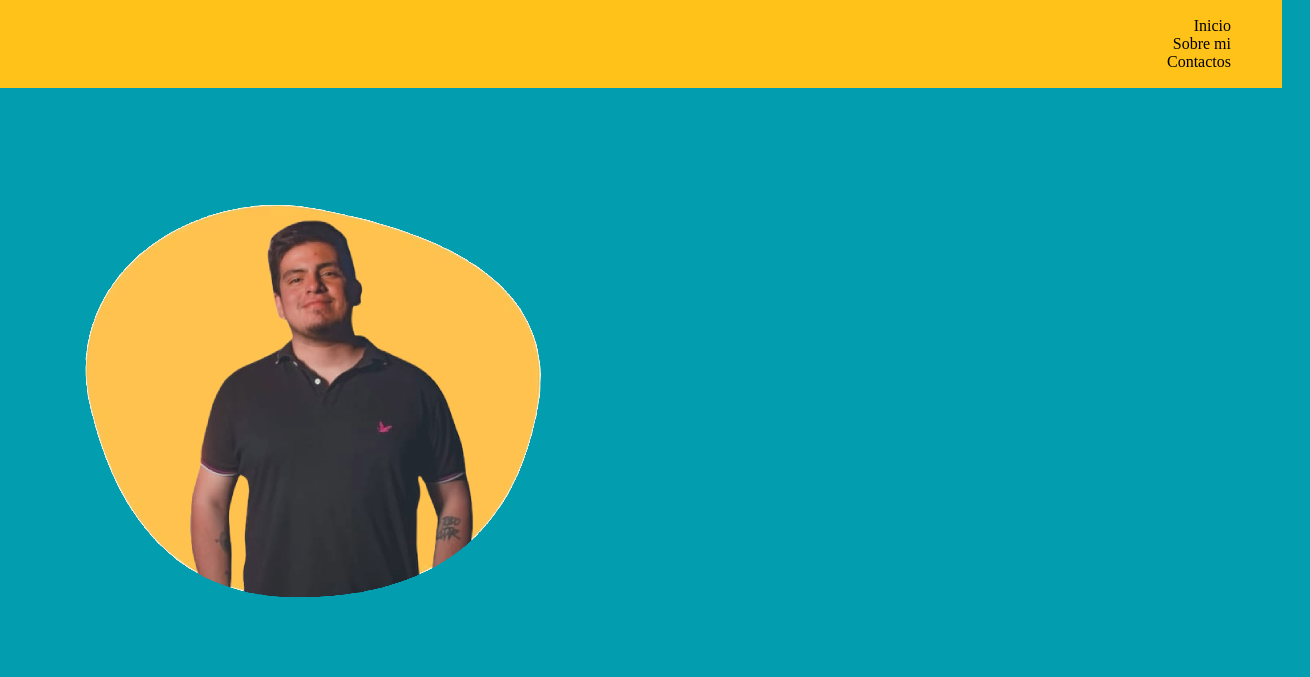
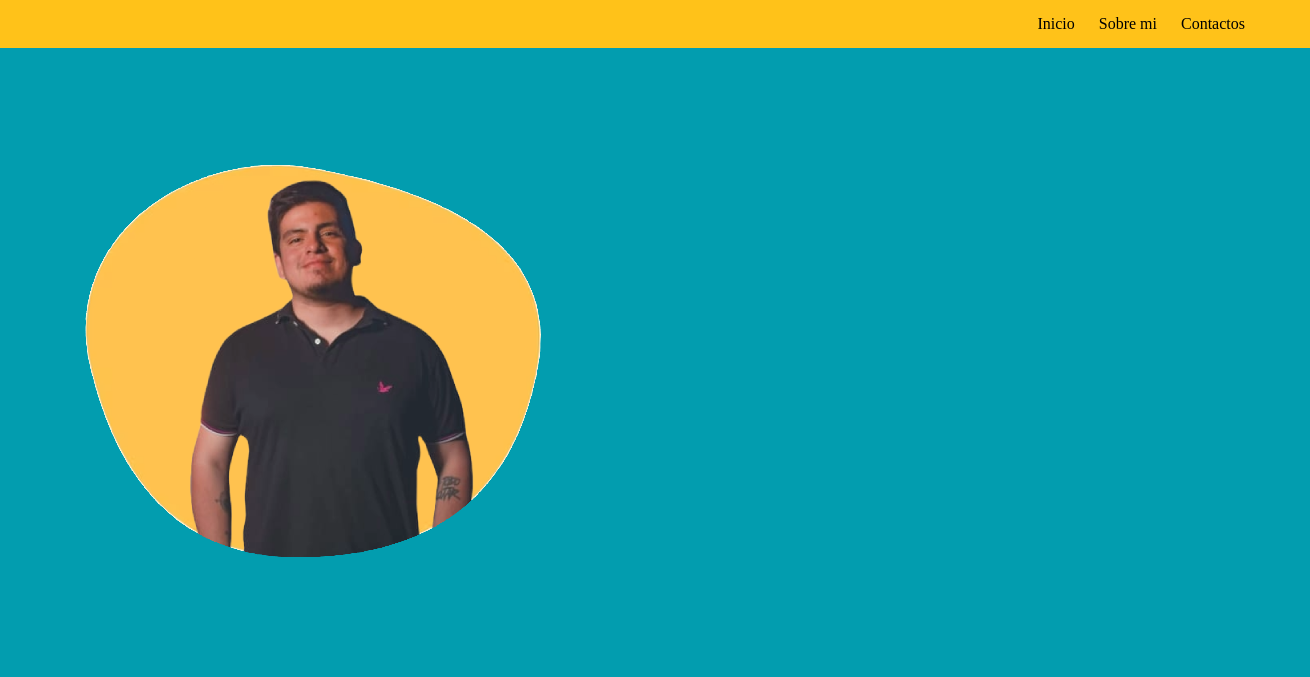
Before and after one commit to ismaelmalanga/ismaelmalanga.github.io, a plain HTML site: page index.html in a window 1280 px wide. Shown: the top 677 px of the page, 1310 px wide, since content can reach past the window. Drawn offline with Linux system fonts and the light colour scheme.

Commit message:
palabras del nav acomodadas

```diff
--- a/ismaelstyle.css
+++ b/ismaelstyle.css
@@ -7,13 +7,19 @@ body{
 nav{
     background-color: #ffc219;
     width: 100%;
-    padding: 1px;
+    padding: 15px;
     margin: 0;
     text-align:right;
-
 }
 
-.listanav{
+.listanav {
     margin-right: 50px;
-    list-style-type:none;
+    list-style-type: none;
+    display: inline;
+    text-align: right;
 }
+
+.listanav li {
+    margin-left: 20px;
+    display: inline;
+}
```
